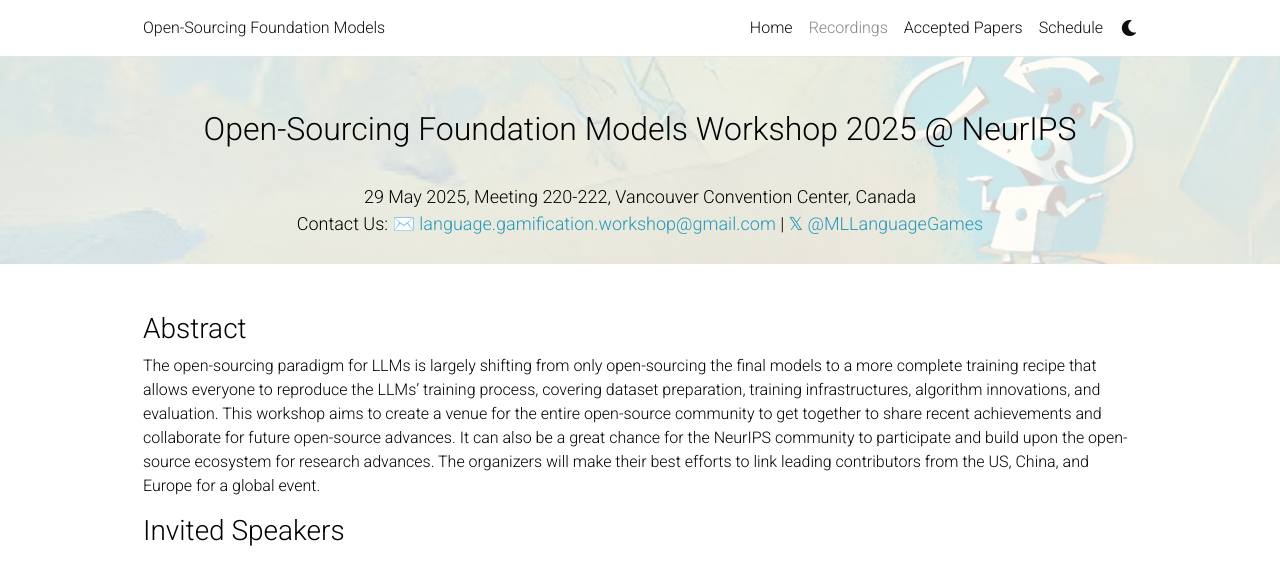
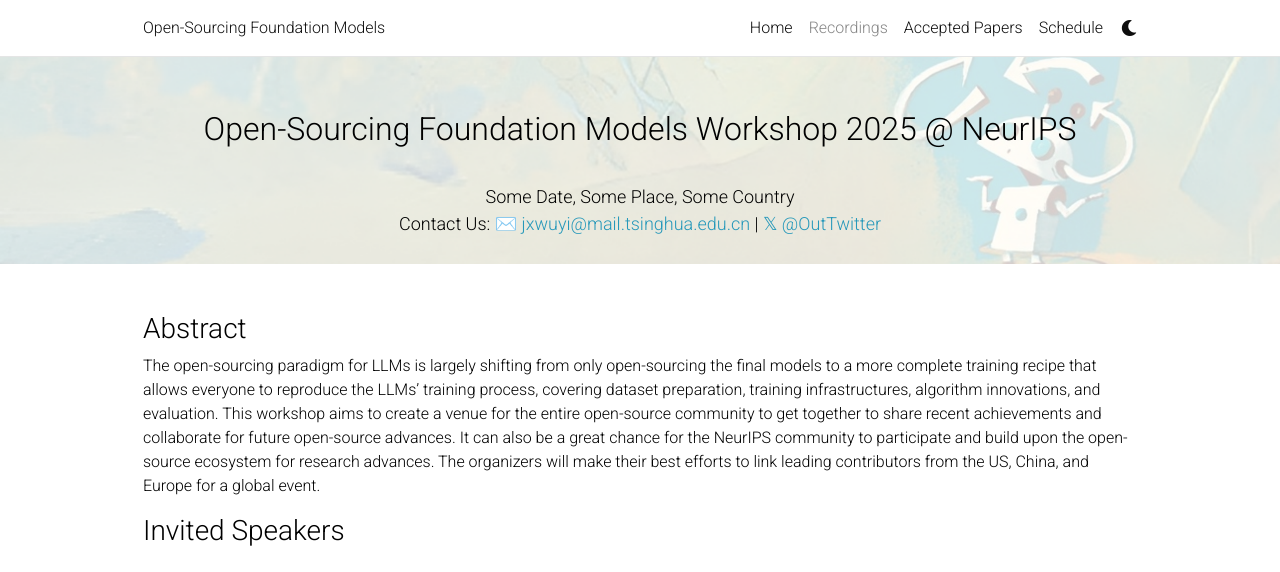
Before and after one commit to opensourcing-foundation-models/opensourcing-foundation-models.github.io, a Jekyll site: the page built from _pages/home.md, in a window 1280 px wide and 900 px high, cut to the strip 0-572 px from the top of the window. Built offline with Jekyll 4.4.1, drawn with Linux system fonts in a browser that asks for light colours; emoji names are drawn with the system emoji font; comment, search, counter and statistics services are not loaded; a style sheet for code colours, icons or effects is not loaded.

Commit message:
Update default2.html

```diff
--- a/_layouts/default2.html
+++ b/_layouts/default2.html
@@ -40,7 +40,7 @@ layout: parse
         <h2 align="center">Open-Sourcing Foundation Models Workshop 2025 @ NeurIPS</h2>
         <br>
         <p align="center">
-          29 May 2025, Meeting 220-222, Vancouver Convention Center, Canada
+          Some Date, Some Place, Some Country
         <br>
         <!-- New Orleans, Louisiana, United States<br><br> -->
 
@@ -49,7 +49,7 @@ layout: parse
         <!-- Program: -->
         <!-- <a href="/speakers">Speakers</a> | <a href="#panel-1">Panelists</a> | <a href="/organization">Organization</a> | <a href="/schedule">Schedule</a><br><br> -->
         Contact Us:
-        <a href="mailto:language.gamification.workshop@gmail.com">:envelope: language.gamification.workshop@gmail.com</a> | <a href="https://x.com/MLLanguageGames"> 𝕏 @MLLanguageGames </a><br>
+        <a href="mailto:jxwuyi@mail.tsinghua.edu.cn">:envelope: jxwuyi@mail.tsinghua.edu.cn</a> | <a href="https://x.com/"> 𝕏 @OutTwitter </a><br>
         <br>
     </div>
 
```
